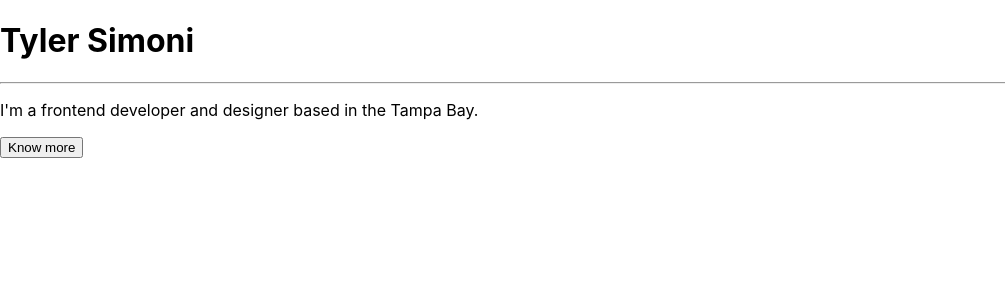
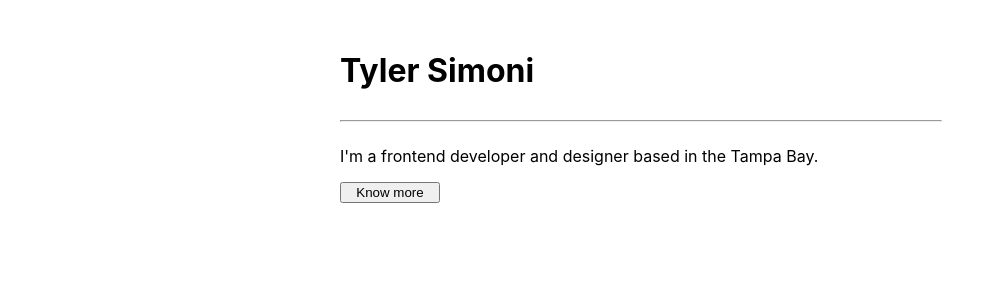
Before and after one commit to TSimmz/tsimmz.github.io, a React (Create React App) app: page / in a window 1280 px wide. Shown: the top 300 px of the page, without its empty margins (0-1005 px from the left). Built offline with nearby package versions, Linux system fonts and the light colour scheme.

Commit message:
Basic styling/setup

```diff
--- a/src/App.js
+++ b/src/App.js
@@ -1,12 +1,19 @@
 import React from 'react';
+
+const homepage = {
+  display: "flex",
+  flexFlow: "column",
+  width: "600px",
+  margin: "30px",
+}
 
 function App() {
   return (
-    <div>
+    <div style={homepage}>
       <h1> Tyler Simoni</h1>
-      <hr/>
+      <hr style={{width: "inherit"}}/>
       <p>I'm a frontend developer and designer based in the Tampa Bay.</p>
-      <button>Know more</button>
+      <button style={{width: "100px"}}>Know more</button>
     </div>
   );
 }
--- a/src/index.css
+++ b/src/index.css
@@ -5,6 +5,8 @@ body {
     sans-serif;
   -webkit-font-smoothing: antialiased;
   -moz-osx-font-smoothing: grayscale;
+  display: flex;
+  justify-content: center;
 }
 
 code {
```
